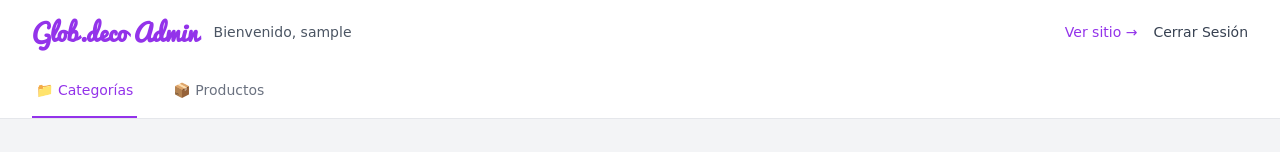
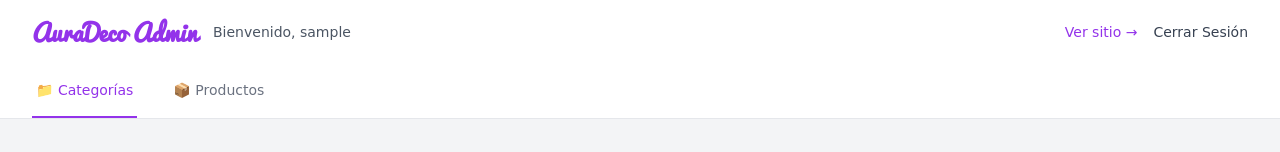
Before and after one commit to leanmaga/AuraDeco, a React (Vite) app in the folder frontend/: page /admin/dashboard in a window 1280 px wide. Shown: the top 152 px of the page. Built offline with nearby package versions, Linux system fonts and the light colour scheme; no server answers; sample sign-in values are in the browser's storage.

Commit message:
cambiar nombre

```diff
--- a/frontend/index.html
+++ b/frontend/index.html
@@ -13,20 +13,20 @@
                font-src 'self' data: https://fonts.gstatic.com;
                connect-src 'self' http://localhost:5000 https://glob-deco-wtv4.vercel.app https://*.vercel.app;">
 
-    <title>Glob.deco - Decoración de Globos Personalizados</title>
-    <meta name="description" content="Tienda en línea de Glob.deco: especialistas en decoración de globos personalizados, arreglos y más. ¡Haz que tu evento sea inolvidable con nuestras hermosas decoraciones!">
-    <meta name="keywords" content="Glob.deco, decoración de globos, globos personalizados, arreglos, eventos, fiestas">
+    <title>AuraDeco - Decoración de Globos Personalizados</title>
+    <meta name="description" content="Tienda en línea de AuraDeco: especialistas en decoración de globos personalizados, arreglos y más. ¡Haz que tu evento sea inolvidable con nuestras hermosas decoraciones!">
+    <meta name="keywords" content="AuraDeco, decoración de globos, globos personalizados, arreglos, eventos, fiestas">
     <meta name="author" content="PatagoniaScript">
 
     <!-- Open Graph para redes sociales -->
-    <meta property="og:title" content="Glob.deco - Decoración de Globos Personalizados">
-    <meta property="og:description" content="Tienda en línea de Glob.deco: especialistas en decoración de globos personalizados, arreglos y más. ¡Haz que tu evento sea inolvidable con nuestras hermosas decoraciones!">
+    <meta property="og:title" content="AuraDeco - Decoración de Globos Personalizados">
+    <meta property="og:description" content="Tienda en línea de AuraDeco: especialistas en decoración de globos personalizados, arreglos y más. ¡Haz que tu evento sea inolvidable con nuestras hermosas decoraciones!">
     <meta property="og:type" content="website">
 
     <!-- Twitter Card -->
     <meta name="twitter:card" content="summary_large_image">
-    <meta name="twitter:title" content="Glob.deco - Decoración de Globos Personalizados">
-    <meta name="twitter:description" content="Tienda en línea de Glob.deco: especialistas en decoración de globos personalizados, arreglos y más. ¡Haz que tu evento sea inolvidable con nuestras hermosas decoraciones!">
+    <meta name="twitter:title" content="AuraDeco - Decoración de Globos Personalizados">
+    <meta name="twitter:description" content="Tienda en línea de AuraDeco: especialistas en decoración de globos personalizados, arreglos y más. ¡Haz que tu evento sea inolvidable con nuestras hermosas decoraciones!">
 
     <link rel="icon" type="image/svg+xml" href="/vite.svg">
 </head>
--- a/frontend/lets.html
+++ b/frontend/lets.html
@@ -3,7 +3,7 @@
 <head>
     <meta charset="UTF-8">
     <meta name="viewport" content="width=device-width, initial-scale=1.0">
-    <title>Glob.deco - Products</title>
+    <title>AuraDeco - Products</title>
     <link rel="stylesheet" href="lets.css">
     <link rel="stylesheet" href="gallery.css">
 </head>
@@ -13,7 +13,7 @@
 
 
         <div class="navbar">
-            <h1>Glob.deco</h1>
+            <h1>AuraDeco</h1>
         </div>
 
         <div class="categories">
--- a/frontend/src/components/Admin/AdminLogin.jsx
+++ b/frontend/src/components/Admin/AdminLogin.jsx
@@ -34,7 +34,7 @@ const AdminLogin = () => {
       <div className="max-w-md w-full">
         <div className="bg-white rounded-2xl shadow-2xl p-8">
           <div className="text-center mb-8">
-            <h1 className="text-3xl font-bold text-gray-900">Glob.deco</h1>
+            <h1 className="text-3xl font-bold text-gray-900">AuraDeco</h1>
             <p className="text-gray-600 mt-2">Panel de Administración</p>
           </div>
 
--- a/frontend/src/components/Admin/AdminPanel.jsx
+++ b/frontend/src/components/Admin/AdminPanel.jsx
@@ -82,7 +82,7 @@ const AdminPanel = () => {
       <div className="min-h-screen bg-gradient-to-br from-purple-600 to-purple-900 flex items-center justify-center p-4">
         <div className="bg-white rounded-2xl shadow-2xl p-8 w-full max-w-md">
           <div className="text-center mb-8">
-            <h1 className="text-3xl font-bold text-gray-900">Glob.deco</h1>
+            <h1 className="text-3xl font-bold text-gray-900">AuraDeco</h1>
             <p className="text-gray-600 mt-2">Panel de Administración</p>
           </div>
 
@@ -143,7 +143,7 @@ const AdminPanel = () => {
           <div className="flex items-center justify-between h-16">
             <div className="flex items-center">
               <h1 className="text-2xl font-bold text-purple-600">
-                Glob.deco Admin
+                AuraDeco Admin
               </h1>
             </div>
             <button
--- a/frontend/src/components/BuyCard.jsx
+++ b/frontend/src/components/BuyCard.jsx
@@ -40,7 +40,7 @@ const BuyCard = ({ imagen }) => {
         <div className="flex justify-center content-center items-center font-medium">
           <div className="flex flex-col justify-center content-center gap-4">
             <a
-              href="https://www.instagram.com/glob.deco/?hl=es"
+              href="https://www.instagram.com/auradeco/?hl=es"
               target="_blank"
               rel="noopener noreferrer"
               className="w-32 flex justify-center text-center items-center h-8 font-semibold rounded-full bg-secondary-600 text-white hover:bg-secondary-400"
--- a/frontend/src/components/EventBuilder/EventBuilder.jsx
+++ b/frontend/src/components/EventBuilder/EventBuilder.jsx
@@ -498,7 +498,7 @@ const WhatsAppCheckoutButton = ({ large = false }) => {
     import.meta.env.VITE_WHATSAPP_NUMBER || "5491127764823";
 
   const message =
-    `🎉 *Pedido de Evento - Glob.deco*\n\n` +
+    `🎉 *Pedido de Evento - AuraDeco*\n\n` +
     `📝 *Productos:*\n${cart
       .map(
         (item) =>
--- a/frontend/src/components/EventBuilder/WhatsAppCheckoutButton.jsx
+++ b/frontend/src/components/EventBuilder/WhatsAppCheckoutButton.jsx
@@ -5,7 +5,7 @@ const WhatsAppCheckoutButton = () => {
     import.meta.env.VITE_WHATSAPP_NUMBER || "5491121621988";
 
   const message =
-    `🎉 *Pedido de Evento - Glob.deco*\n\n` +
+    `🎉 *Pedido de Evento - AuraDeco*\n\n` +
     `📝 *Productos:*\n${cart
       .map(
         (item) =>
--- a/frontend/src/components/Footer.jsx
+++ b/frontend/src/components/Footer.jsx
@@ -4,7 +4,7 @@ const Footer = () => {
       <div className="container mx-auto">
         <div className="flex flex-col p-2 justify-between items-center md:flex-row lg:flex-row">
           <div className="p-4">
-            <p className="text-lg font-semibold">Glob.deco</p>
+            <p className="text-lg font-semibold">AuraDeco</p>
             <p className="text-sm">Gonzalez Catan, Buenos Aires Argentina</p>
             <a
               className="text-sm"
--- a/frontend/src/pages/AdminDashboard.jsx
+++ b/frontend/src/pages/AdminDashboard.jsx
@@ -22,7 +22,7 @@ const AdminDashboard = () => {
           <div className="flex items-center justify-between h-16">
             <div className="flex items-center">
               <h1 className="text-2xl font-bold text-purple-600">
-                Glob.deco Admin
+                AuraDeco Admin
               </h1>
               <span className="ml-4 text-sm text-gray-600">
                 Bienvenido, {user?.username}
```
Also changed, not shown: 2 other files (tests, documents, lock files or other folders).
